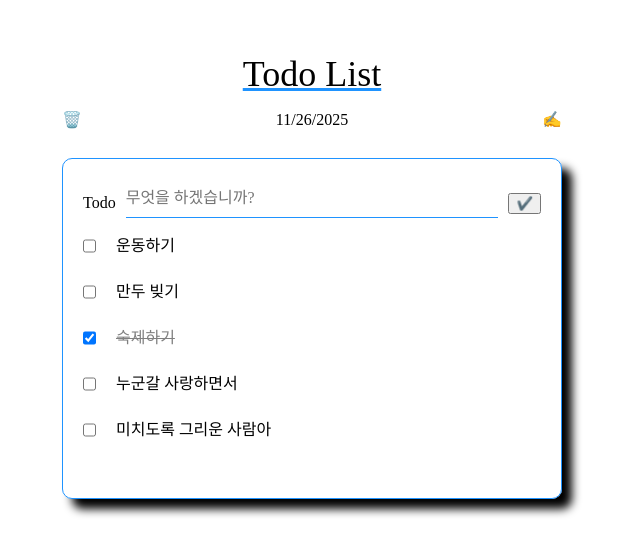
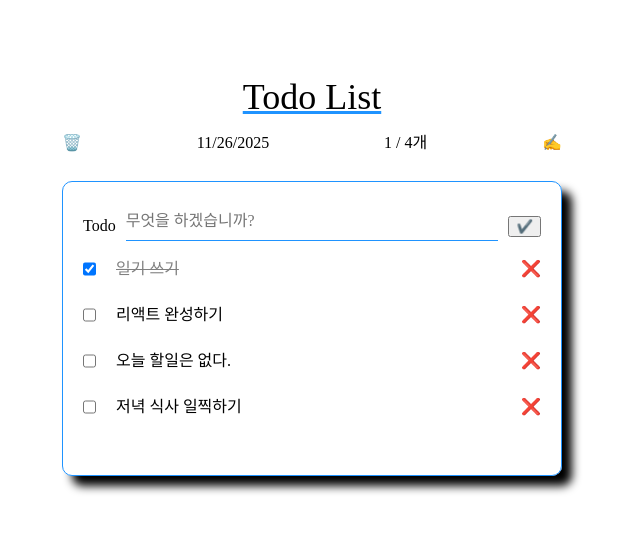
Before and after one commit to CHPark00-world/i-knew-it, a React (Vite) app: page / in a window 1280 px wide. Shown: the part 123-678 px from the top of the page, without its empty margins (328-968 px from the left). Built offline with nearby package versions, Linux system fonts and the light colour scheme; data requests are answered from the project's data file.

Commit message:
마지막 커밋

```diff
--- a/db.json
+++ b/db.json
@@ -1,33 +1,27 @@
 {
   "mockTodo": [
     {
-      "id": "3",
-      "content": "운동하기",
-      "createdDate": "2024-10-18",
-      "isDone": false
-    },
-    {
-      "id": "4",
-      "content": "만두 빚기",
-      "createdDate": "2025-12-03",
-      "isDone": false
-    },
-    {
-      "id": "5",
-      "content": "숙제하기",
-      "createdDate": "2025-11-02",
+      "id": "9bec",
+      "content": "일기 쓰기",
+      "createdDate": "2025-12-04",
       "isDone": true
     },
     {
-      "id": "fa54",
-      "content": "누군갈 사랑하면서",
+      "id": "063c",
+      "content": "리액트 완성하기",
       "createdDate": "2025-12-04",
       "isDone": false
     },
     {
-      "id": "1fd6",
-      "content": "미치도록 그리운 사람아",
+      "id": "af43",
+      "content": "오늘 할일은 없다.",
       "createdDate": "2025-12-04",
+      "isDone": false
+    },
+    {
+      "id": "ba90",
+      "content": "저녁 식사 일찍하기",
+      "createdDate": "2025-12-05",
       "isDone": false
     }
   ]
--- a/src/App.jsx
+++ b/src/App.jsx
@@ -1,47 +1,22 @@
-import React, { useEffect, useState } from "react";
+import React from "react";
+import useTodos from "./hooks/useTodos";
 import "./App.css";
 import Header from "./components/header";
 import TodoList from "./components/TodoList";
 
 const App = () => {
-  const [todos, setTodos] = useState([]);
-
-  const fetchTodos = () => {
-    fetch("http://localhost:3000/mockTodo")
-      .then((res) => res.json())
-      .then((data) => {
-        console.log(data);
-        setTodos(data);
-      })
-      .catch((err) => console.log(err));
-  }; // get 요청
-
-  useEffect(() => {
-    fetchTodos();
-  }, []);
-
-  const addTodo = (content) => {
-    fetch("http://localhost:3000/mockTodo", {
-      method: "POST",
-      headers: { "Content-Type": "application/json" },
-      body: JSON.stringify({
-        content: content,
-        createdDate: new Date().toISOString().split("T")[0],
-        isDone: false,
-      }),
-    })
-      .then((res) => res.json())
-      .then(() => {
-        fetchTodos();
-      })
-      .catch((err) => console.log(err));
-  }; //post 요청
+  const { todos, addTodo, onUpdate, onDelete, onAllDelete } = useTodos();
 
   return (
     <div className="App">
       <h1 className="title">Todo List</h1>
-      <Header todos={todos} />
-      <TodoList todos={todos} addTodo={addTodo} />
+      <Header onAllDelete={onAllDelete} todos={todos} />
+      <TodoList
+        todos={todos}
+        onDelete={onDelete}
+        addTodo={addTodo}
+        onUpdate={onUpdate}
+      />
     </div>
   );
 };
--- a/src/components/Header.jsx
+++ b/src/components/Header.jsx
@@ -1,11 +1,18 @@
 import "./Header.css";
 import React from "react";
 
-const Header = () => {
+const Header = ({ todos, onAllDelete }) => {
+  const count = todos.filter((item) => item.isDone === true).length;
+
   return (
     <div className="Header">
-      <div className="delete_section">🗑️</div>
+      <div onClick={onAllDelete} className="delete_section">
+        🗑️
+      </div>
       <div className="date_section">{new Date().toLocaleDateString()}</div>
+      <div className="count_section">
+        {count} / {todos.length}개
+      </div>
       <div className="update_section">✍️</div>
     </div>
   );
--- a/src/components/TodoItem.css
+++ b/src/components/TodoItem.css
@@ -13,3 +13,7 @@
   text-decoration: line-through;
   color: gray;
 }
+
+.delete_section {
+  cursor: pointer;
+}
--- a/src/components/TodoItem.jsx
+++ b/src/components/TodoItem.jsx
@@ -1,17 +1,14 @@
 import "./TodoItem.css";
-import React, { useState } from "react";
+import React from "react";
 
-const TodoItem = ({ content, isDone }) => {
-  const [check, setCheck] = useState(isDone);
-
+const TodoItem = ({ id, content, isDone, onUpdate, onDelete }) => {
   return (
-    <div className={check ? "TodoItem done" : "TodoItem"}>
-      <input
-        checked={check}
-        onChange={(e) => setCheck(e.target.checked)}
-        type="checkbox"
-      />
+    <div className={isDone ? "TodoItem done" : "TodoItem"}>
+      <input checked={isDone} onChange={() => onUpdate(id)} type="checkbox" />
       <div className="text_section">{content}</div>
+      <div onClick={() => onDelete(id)} className="delete_section">
+        ❌
+      </div>
     </div>
   );
 };
--- a/src/components/TodoList.jsx
+++ b/src/components/TodoList.jsx
@@ -2,7 +2,7 @@ import TodoItem from "./TodoItem";
 import "./TodoList.css";
 import React, { useRef } from "react";
 
-const TodoList = ({ todos, addTodo }) => {
+const TodoList = ({ todos, addTodo, onUpdate, onDelete }) => {
   const inputRef = useRef("");
 
   const inputChange = () => {
@@ -26,7 +26,12 @@ const TodoList = ({ todos, addTodo }) => {
         <button onClick={inputChange}>✔️</button>
       </div>
       {todos.map((item) => (
-        <TodoItem key={item.id} {...item} />
+        <TodoItem
+          key={item.id}
+          {...item}
+          onUpdate={onUpdate}
+          onDelete={onDelete}
+        />
       ))}
     </div>
   );
--- /dev/null
+++ b/src/hooks/useTodos.js
@@ -0,0 +1,85 @@
+import { useState, useEffect } from "react";
+
+const url = "http://localhost:3000/mockTodo";
+const handleError = (err) => {
+  console.log(err);
+};
+
+function useTodos() {
+  const [todos, setTodos] = useState([]);
+
+  const fetchTodos = () => {
+    fetch(url)
+      .then((res) => res.json())
+      .then((data) => {
+        setTodos(data);
+      })
+      .catch(handleError);
+  };
+
+  useEffect(() => {
+    fetchTodos();
+  }, []);
+
+  const addTodo = (content) => {
+    fetch(url, {
+      method: "POST",
+      headers: { "Content-Type": "application/json" },
+      body: JSON.stringify({
+        content: content,
+        createdDate: new Date().toISOString().split("T")[0],
+        isDone: false,
+      }),
+    })
+      .then((res) => res.json())
+      .then(() => {
+        fetchTodos();
+      })
+      .catch(handleError);
+  };
+
+  const onUpdate = (id) => {
+    const targetTodo = todos.find((todo) => todo.id === id);
+
+    fetch(`${url}/${id}`, {
+      method: "PATCH",
+      headers: { "Content-Type": "application/json" },
+      body: JSON.stringify({
+        isDone: !targetTodo.isDone,
+      }),
+    })
+      .then(() => fetchTodos())
+      .catch(handleError);
+  };
+
+  const onDelete = (id) => {
+    fetch(`${url}/${id}`, {
+      method: "DELETE",
+    })
+      .then(() => fetchTodos())
+      .catch(handleError);
+  };
+
+  const onAllDelete = () => {
+    todos.forEach((todo) => {
+      fetch(`${url}/${todo.id}`, {
+        method: "DELETE",
+      }).catch(handleError);
+    });
+
+    setTimeout(() => {
+      fetchTodos();
+    }, 500);
+  };
+
+  return {
+    todos,
+    fetchTodos,
+    addTodo,
+    onUpdate,
+    onDelete,
+    onAllDelete,
+  };
+}
+
+export default useTodos;
```
